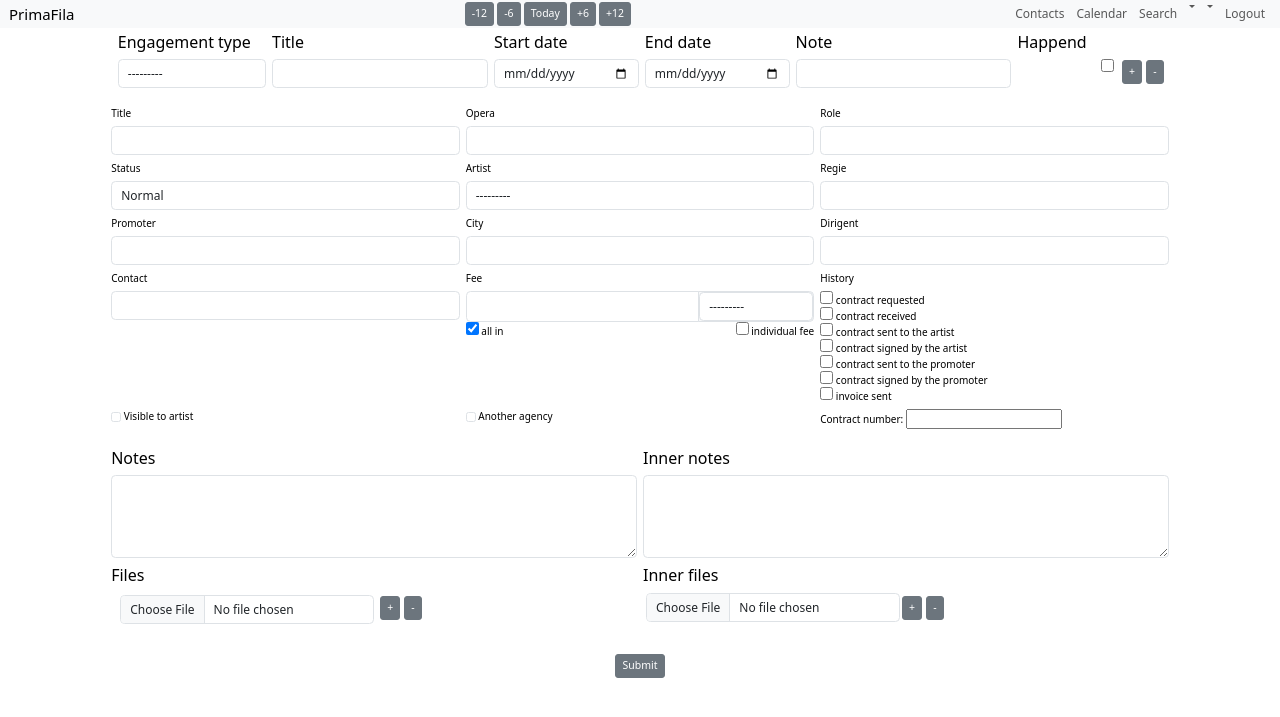
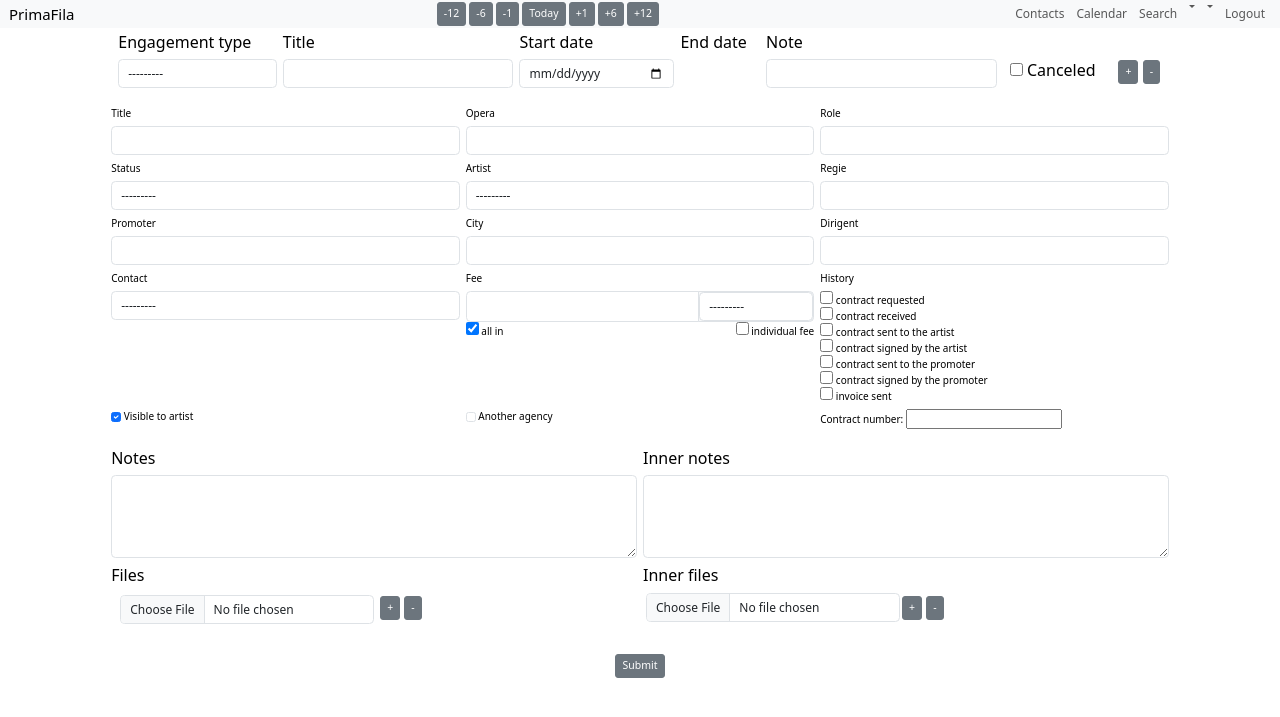
Before and after one commit to Kuein/primafila, a Django app: page /engagement in a window 1280 px wide. Shown: the top 717 px of the page. Run offline with Django 4.2, Linux system fonts and the light colour scheme; a user stored in the database is signed in; tables that the repository leaves empty hold one stand-in row (values such as "Sample post").

Commit message:
current changes

```diff
--- a/calendarik/forms.py
+++ b/calendarik/forms.py
@@ -184,7 +184,7 @@ class EngagementDataSetForm(forms.ModelForm):
                 attrs={"type": "date", "class": "form-control period-start"}
             ),
             "note": forms.TextInput(attrs={"class": "form-control"}),
-            "engagement_type": forms.Select(attrs={"class": "form-control"}),
+            "engagement_type": forms.Select(attrs={"class": "form-control engagement-type", "onchange":"check_engagement(this)"}),
             "end_date": forms.DateInput(
                 attrs={"type": "date", "class": "form-control period-end"}
             ),
@@ -227,9 +227,10 @@ class EngagementForm(forms.ModelForm):
     promoter = PromoterChoiceField(
             widget=Datalist(attrs={"class": "form-control", "required":"true"}), required=True
     )
-    contact = ContactChoiceField(
-            widget=Datalist(attrs={"class": "form-control", "required":"true"}), required=True
-    )
+    contact = forms.ModelChoiceField(queryset=Contact.objects.all(), required=True, widget=forms.Select(attrs={"class": "form-control"}))
+#    ContactChoiceField(
+#            widget=Datalist(attrs={"class": "form-control", "required":"true"}), required=True
+#    )
     event_type = forms.IntegerField(widget=forms.HiddenInput(), initial=4)
 
     def __init__(self, *args, **kwargs):
@@ -252,7 +253,7 @@ class EngagementForm(forms.ModelForm):
         self.fields["promoter"].widget.choices = Promoter.objects.values_list(
             "id", "name"
         ).all()
-        self.fields["contact"].widget.choices = Contact.objects.values_list("id", "name").all()
+#        self.fields["contact"].widget.choices = Contact.objects.values_list("id", "name").all()
 
     class Meta:
         model = Event
@@ -287,6 +288,7 @@ class EngagementForm(forms.ModelForm):
             "inner_notes",
             "artist_notes",
             "opera",
+            "probengeld_fee",
             "role",
             "promoter",
             "contact",
@@ -306,6 +308,7 @@ class EngagementForm(forms.ModelForm):
             "travel_fee_type": forms.Select(attrs={"class": "form-control"}),
             "accomodation_fee_type": forms.Select(attrs={"class": "form-control"}),
             "travel_fee": forms.NumberInput(attrs={"class": "form-control"}),
+            "probengeld_fee": forms.NumberInput(attrs={"class": "form-control"}),
             "accomodation_fee": forms.NumberInput(attrs={"class": "form-control"}),
             "fee_currency": forms.Select(attrs={"class": "form-control"}),
             "title": forms.TextInput(attrs={"class": "form-control"}),
@@ -322,7 +325,6 @@ class EngagementForm(forms.ModelForm):
 
     def clean(self, *args, **kwargs):
         self.fields["role"].clean(self.data["role"], self.data["opera"])
-        self.fields["contact"].clean(self.data["contact"], self.data["promoter"])
         super().clean(*args, **kwargs)
         return self.cleaned_data
 
--- a/calendarik/templates/base.html
+++ b/calendarik/templates/base.html
@@ -102,7 +102,9 @@ text-align: center;
 	    <div class="container-sm">
 		    <a class="btn btn-sm btn-secondary" href="/?date={{year_ago|date:"Y-m-d"}}">-12</a>
 		    <a class="btn btn-sm btn-secondary" href="/?date={{six_months_ago|date:"Y-m-d"}}">-6</a>
+		    <a class="btn btn-sm btn-secondary" href="/?date={{one_month_ago|date:"Y-m-d"}}">-1</a>
 		    <a class="btn btn-sm btn-secondary" href="/?date={{today|date:"Y-m-d"}}">Today</a>
+		    <a class="btn btn-sm btn-secondary" href="/?date={{one_month_ahead|date:"Y-m-d"}}">+1</a>
 		    <a class="btn btn-sm btn-secondary" href="/?date={{six_months_ahead|date:"Y-m-d"}}">+6</a>
 		    <a class="btn btn-sm btn-secondary" href="/?date={{year_ahead|date:"Y-m-d"}}">+12</a>
 	    </div>
@@ -206,7 +208,6 @@ text-align: center;
 		     correct_date();
 		     correct_from_datalist("id_city", "city");
 		     correct_from_datalist("id_promoter", "promoter");
-		     correct_from_datalist("id_contact", "contact");
 		     correct_from_datalist("id_opera", "opera");
 		     correct_from_datalist("id_role", "role");
 		     correct_from_datalist("id_regie", "regie");
--- a/calendarik/templates/engagement.html
+++ b/calendarik/templates/engagement.html
@@ -10,7 +10,7 @@
 		{% csrf_token %}
 			<table class="table table-sm table-responsive table-borderless">
 		{{ formset.management_form }}
-		<tr><td></td><td>Engagement type</td><td>Title</td><td>Start date</td><td>End date</td><td>Note</td><td style="display: none" id="fee-header">Fee</td><td>Happend</td><td></td></tr>
+		<tr><td></td><td>Engagement type</td><td>Title</td><td>Start date</td><td>End date</td><td>Note</td><td style="display: none" id="fee-header">Fee</td><td></td><td></td></tr>
 		{% for form in formset %}
 		<div>
 				<tr class="dataset">
@@ -21,7 +21,7 @@
 					<td>{{form.end_date}}</td>
 					<td>{{form.note}}</td>
 					<td><div class="input-group formset-fee" style="display: none">{{form.fee}}<span class="input-group-text" style="padding:0">{{form.currency}}</span></div></td>
-					<td>{{form.happend}}</td>
+					<td>{{form.happend}} Canceled</td>
 					<td><button class="btn btn-sm btn-secondary" type="button" onClick="add_dataset('id_calendarevent_set-TOTAL_FORMS')">+</button>
 						<button type="button" class="btn btn-sm btn-secondary" onClick="remove_dataset('id_calendarevent_set-TOTAL_FORMS', this)">-</button></td></tr>
 		</div>
@@ -37,8 +37,9 @@
 			<tr><td>Contact</td><td>Fee</td><td>History</td></tr>
 			<tr><td>{{form.contact}}</td><td><div class="input-group">{{form.fee}}<span class="input-group-text" style="padding: 0">{{form.fee_currency}}</span></div>
 					<p style="justify-content: space-between; display: flex"><span onclick="split_fee()">{{form.calculated_fee}} all in</span><span onclick="individual_fee()">{{form.individual_fee}} individual fee</span></p>
-					<div class="input-group indifee" style="display: none">{{form.travel_fee}}<span class="input-grop-text" style="padding: 0">{{form.travel_fee_type}}</span></div>
-					<div class="input-group indifee" style="display: none">{{form.accomodation_fee}}<span class="input-grop-text" style="padding: 0">{{form.accomodation_fee_type}}</span></div>
+					<div class="input-group indifee" style="display: none"><span class="input-group-text">Probengeld</span>{{form.probengeld_fee}}<span class="input-group-text" style="padding: 0">{{form.travel_fee_type}}</span></div>
+					<div class="input-group indifee" style="display: none"><span class="input-group-text">Travel</span>{{form.travel_fee}}<span class="input-group-text" style="padding: 0">{{form.travel_fee_type}}</span></div>
+					<div class="input-group indifee" style="display: none"><span class="input-group-text">Accomodation</span>{{form.accomodation_fee}}<span class="input-grop-text" style="padding: 0">{{form.accomodation_fee_type}}</span></div>
 				</td><td>
 					<p>{{form.contract_requested}} contract requested {{event.contract_requested_details}}
 					<p>{{form.contract_received}} contract received {{event.contract_received_details}}
@@ -124,19 +125,27 @@
 	}
 	function get_contact() {
 			var prom_value = document.getElementById("id_promoter").value;
+		var contact = document.getElementById("id_contact").value;
 			const url = "/get_contact?promoter="+prom_value;
 			fetch(url)
 			.then((resp) => resp.json()).then(function(data) {
-				var role_list = document.getElementById("contact");
+				var role_list = document.getElementById("id_contact");
 				role_list.innerHTML = "";
+					var option = document.createElement("option");
+					option.innerHTML = "---------";
+					role_list.appendChild(option);
 				for (var i = 0; i < data.length; i++) {
 					var option = document.createElement("option");
-					option.value = data[i].name;
+					option.value = data[i][0];
+					option.innerHTML = data[i][1];
+					if (contact == data[i][0]) {
+						option.selected = true;
+					}
 					role_list.appendChild(option);
 				}
 			});
 			document.getElementById("id_contact").value = "";
-		};
+	}
 	function get_role() {
 			var opera_value = document.getElementById("id_opera").value;
 			const url = "/get_roles?opera="+opera_value;
@@ -144,6 +153,7 @@
 			.then((resp) => resp.json()).then(function(data) {
 				var role_list = document.getElementById("role");
 				role_list.innerHTML = "";
+
 				for (var i = 0; i < data.length; i++) {
 					var option = document.createElement("option");
 					option.value = data[i].name;
@@ -152,11 +162,29 @@
 			});
 			document.getElementById("id_role").value = "";
 		};
+	function check_engagement(element) {
+			let parent = element.closest("tr");
+			if (element.value != 3) {
+				parent.childNodes[9].childNodes.forEach(node => {
+					console.log(node);
+					node.value = "";
+					node.style.display = "none";
+				})}
+			else {
+				parent.childNodes[9].childNodes.forEach(node => {
+					node.style.display = "block";
+				});
+			}}
 	function individual_onload() {
 		split_fee();
 		individual_fee();
+		get_contact();
 		document.getElementById("id_opera").addEventListener("change", get_role);
 		document.getElementById("id_promoter").addEventListener("change", get_contact);
+		var list = document.getElementsByClassName("engagement-type")
+			for (let item of list) {
+			check_engagement(item);
+		};
 	}
 	</script>
 	{% endblock %}
--- a/calendarik/templates/homepage.html
+++ b/calendarik/templates/homepage.html
@@ -12,7 +12,7 @@
 						{% with weekday=tuple.term|date:"w" %}
 						<td class="td-calendar calendar_date" {% if weekday == "0" %}style="color: red"{%endif%}{%endwith%}>{{tuple.term|date:"d"}}<br>{{tuple.term|date:"l"|slice:":2"}}</td>
 						<td id="{{tuple.term|date:'c'}}" class="calendar_event td-calendar">{% for event in tuple.events %}
-							<p><a class="{{event.status}} {%if event.happend%}happening{%endif%}" href="/edit_event?id={{event.event_id}}">{{event.event_title}}</a></p>
+							<p><a class="{{event.status}} {%if event.visible_to_artist%}{%else%}inner{%endif%} {%if event.happend%}happening{%endif%}" href="/edit_event?id={{event.event_id}}">{{event.event_title}}</a></p>
 						{% endfor %}</td>
 						{% endfor %}
 					</tr>
--- a/calendarik/views.py
+++ b/calendarik/views.py
@@ -68,10 +68,12 @@ def homepage(request):
     date = datetime.date(date.year, date.month, 1)
     year_ago = date - relativedelta(years=1)
     six_months = date + relativedelta(months=+5)
+    one_month = date + relativedelta(months=+1)
     six_months_pre = six_months.replace(
         day=calendar.monthrange(six_months.year, six_months.month)[1]
     )
     six_months_ago = date - relativedelta(months=+5)
+    one_month_ago = date - relativedelta(months=+1)
     year_ahead = date + relativedelta(years=+1)
     event_query = CalendarEvent.objects.filter(
         start_date__lte=OuterRef("term"), end_date__gte=OuterRef("term")
@@ -92,6 +94,7 @@ def homepage(request):
             event_title="title",
             status="event__status",
             happend="happend",
+            visible_to_artist="event__visible_to_artist",
         )
     )
     query = generate_series(
@@ -128,6 +131,8 @@ def homepage(request):
             "year_ahead": year_ahead,
             "six_months_ago": six_months_ago,
             "six_months_ahead": six_months,
+            "one_month_ago": one_month_ago,
+            "one_month_ahead": one_month,
             "today": datetime.datetime.now(),
             "artists": nice_artists,
         },
@@ -199,7 +204,7 @@ def get_contacts(request):
     if request.method == "GET":
         prom_id = request.GET.get("promoter")
         contacts = (
-            Contact.objects.filter(organization__name__icontains=prom_id).values("name").all()
+            Contact.objects.filter(organization__name__icontains=prom_id).values_list("id", "name").all()
         )
         return JsonResponse(list(contacts), safe=False)
 
```
Also changed, not shown: calendarik/models.py (+10 -9 lines), calendarik/migrations/0011_event_probengeld_fee.py (added), calendarik/migrations/0012_alter_event_status.py (added), calendarik/migrations/0013_alter_event_visible_to_artist.py (added), 1 other file.
